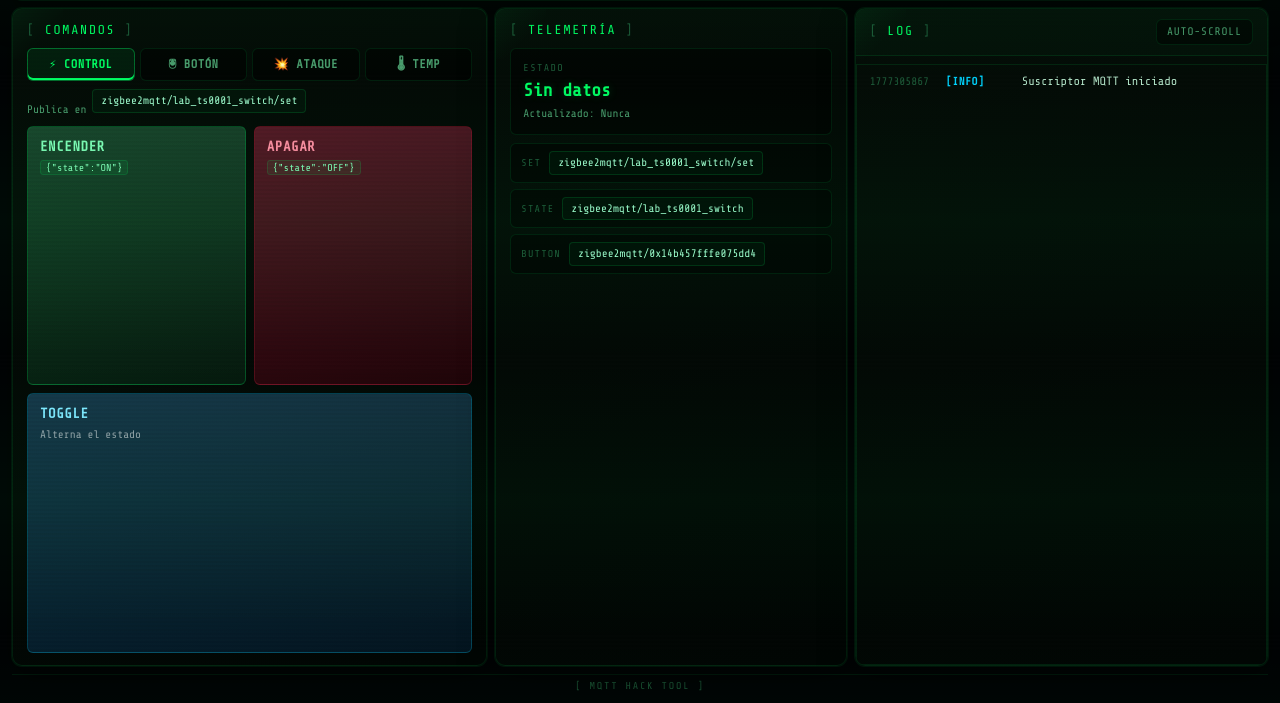
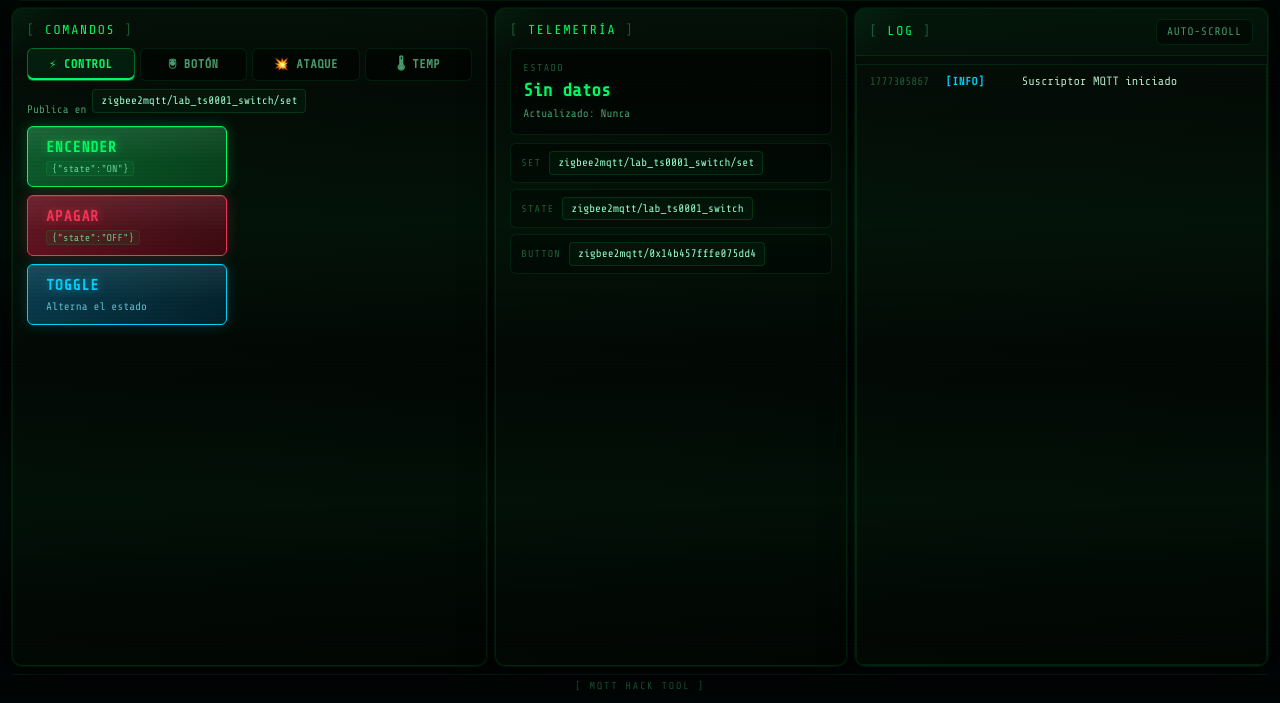
Before and after one commit to LuisAlbertoFP/zigbee2mqtt, a Flask app: page / in a window 1280 px wide. Shown: the part 97-800 px from the top of the page. Run offline with Flask 3, Linux system fonts and the light colour scheme.

Commit message:
texto mas visible

```diff
--- a/web/static/estilos.css
+++ b/web/static/estilos.css
@@ -271,80 +271,126 @@ body::after {
 
 /* ── Action buttons ── */
 .actions-grid {
-  display: grid;
-  grid-template-columns: 1fr 1fr;
+  display: flex;
+  flex-direction: column;
   gap: 8px;
-  flex: 1 1 0;
+  align-items: flex-start;
 }
 
-.action-form { margin: 0; display: contents; }
+.action-form { margin: 0; }
 
 .btn {
-  width: 100%; height: 100%;
-  min-height: 56px;
+  display: inline-flex;
+  flex-direction: column;
+  gap: 3px;
+  min-width: 200px;
+  padding: 10px 18px;
   border-radius: var(--r-sm);
   border: 1px solid transparent;
   cursor: pointer;
-  color: #f0fff8;
-  padding: 10px 12px;
+  text-align: left;
+  font: inherit;
   position: relative; overflow: hidden;
   background: #080e0a;
-  text-align: left;
-  font: inherit;
-  display: flex; flex-direction: column; gap: 4px;
-  transition: transform .12s ease, filter .12s ease;
+  transition: transform .12s ease, filter .12s ease, box-shadow .12s ease;
 }
 .btn::before {
   content: "";
   position: absolute; inset: 0;
-  background: linear-gradient(180deg, rgba(255,255,255,.05) 0%, transparent 100%);
+  background: linear-gradient(180deg, rgba(255,255,255,.07) 0%, transparent 60%);
   pointer-events: none;
 }
-.btn:hover  { transform: translateY(-1px); filter: brightness(1.1); }
-.btn:active { transform: none; filter: brightness(.95); }
-.btn:disabled { opacity: .45; cursor: not-allowed; filter: grayscale(.5); }
+.btn:hover  { transform: translateY(-2px); filter: brightness(1.15); }
+.btn:active { transform: none; filter: brightness(.92); }
+.btn:disabled { opacity: .4; cursor: not-allowed; filter: grayscale(.6); }
 
 .btn-title {
-  font-size: 14px; font-weight: 700;
-  letter-spacing: .04em; text-transform: uppercase;
+  font-size: 15px; font-weight: 700;
+  letter-spacing: .05em; text-transform: uppercase;
   position: relative; z-index: 1;
 }
 .btn-sub {
-  font-size: 11px; color: rgba(255,255,255,.55);
+  font-size: 11px;
   line-height: 1.3; position: relative; z-index: 1;
+  opacity: .75;
 }
 
-.btn-on     { background: linear-gradient(160deg,#0d3d22,#061a0e); border-color: rgba(0,255,100,.22); }
-.btn-on .btn-title { color: #7fffb8; }
+/* ON — verde brillante */
+.btn-on {
+  background: linear-gradient(135deg, #0f5c2e 0%, #073d1a 100%);
+  border-color: #00ff64;
+  box-shadow: 0 0 14px rgba(0,255,100,.25), inset 0 1px 0 rgba(0,255,100,.2);
+}
+.btn-on .btn-title { color: #00ff64; text-shadow: 0 0 10px rgba(0,255,100,.6); }
+.btn-on .btn-sub   { color: #7fffc0; }
 
-.btn-off    { background: linear-gradient(160deg,#4a0d1a,#200509); border-color: rgba(255,45,85,.22); }
-.btn-off .btn-title { color: #ff8fa3; }
+/* OFF — rojo intenso */
+.btn-off {
+  background: linear-gradient(135deg, #6b0f22 0%, #3d0510 100%);
+  border-color: #ff2d55;
+  box-shadow: 0 0 14px rgba(255,45,85,.25), inset 0 1px 0 rgba(255,45,85,.2);
+}
+.btn-off .btn-title { color: #ff2d55; text-shadow: 0 0 10px rgba(255,45,85,.6); }
+.btn-off .btn-sub   { color: #ffaab8; }
 
-.btn-toggle { background: linear-gradient(160deg,#0a2e40,#041520); border-color: rgba(0,212,255,.22); }
-.btn-toggle .btn-title { color: #7fe8ff; }
+/* TOGGLE — cian */
+.btn-toggle {
+  background: linear-gradient(135deg, #0a3d52 0%, #041e2a 100%);
+  border-color: #00d4ff;
+  box-shadow: 0 0 14px rgba(0,212,255,.2), inset 0 1px 0 rgba(0,212,255,.15);
+}
+.btn-toggle .btn-title { color: #00d4ff; text-shadow: 0 0 10px rgba(0,212,255,.5); }
+.btn-toggle .btn-sub   { color: #80eaff; }
 
-.btn-emulate { background: linear-gradient(160deg,#2a1050,#120820); border-color: rgba(168,85,247,.22); }
-.btn-emulate .btn-title { color: #d4a0ff; }
+/* EMULATE — púrpura */
+.btn-emulate {
+  background: linear-gradient(135deg, #3d1566 0%, #1e0838 100%);
+  border-color: #a855f7;
+  box-shadow: 0 0 14px rgba(168,85,247,.2), inset 0 1px 0 rgba(168,85,247,.15);
+}
+.btn-emulate .btn-title { color: #c084fc; text-shadow: 0 0 10px rgba(168,85,247,.5); }
+.btn-emulate .btn-sub   { color: #ddb8ff; }
 
+/* ATTACK — rojo pulsante */
 .btn-attack {
-  background: linear-gradient(160deg,#5a0a1a,#280408);
-  border-color: rgba(255,45,85,.35);
-  animation: apulse 1.8s ease-in-out infinite;
+  background: linear-gradient(135deg, #7a0f22 0%, #3d0510 100%);
+  border-color: #ff2d55;
+  box-shadow: 0 0 20px rgba(255,45,85,.35), inset 0 1px 0 rgba(255,45,85,.2);
+  animation: apulse 1.6s ease-in-out infinite;
 }
-.btn-attack .btn-title { color: #ff6b85; }
+.btn-attack .btn-title { color: #fff; text-shadow: 0 0 12px rgba(255,45,85,.8); }
+.btn-attack .btn-sub   { color: #ffb0bc; }
 @keyframes apulse {
-  0%,100% { box-shadow: 0 0 18px rgba(255,45,85,.12), 0 0 0 0 rgba(255,45,85,.18); }
-  50%     { box-shadow: 0 0 26px rgba(255,45,85,.2),  0 0 0 5px rgba(255,45,85,0); }
+  0%,100% { box-shadow: 0 0 20px rgba(255,45,85,.35), 0 0 0 0 rgba(255,45,85,.3); }
+  50%     { box-shadow: 0 0 30px rgba(255,45,85,.5),  0 0 0 6px rgba(255,45,85,0); }
 }
 
-.btn-stop-attack { background: linear-gradient(160deg,#3d2a08,#1a1003); border-color: rgba(255,184,0,.25); }
-.btn-stop-attack .btn-title { color: #ffd060; }
+/* STOP ATTACK — ámbar */
+.btn-stop-attack {
+  background: linear-gradient(135deg, #4a3008 0%, #261803 100%);
+  border-color: #ffb800;
+  box-shadow: 0 0 14px rgba(255,184,0,.2), inset 0 1px 0 rgba(255,184,0,.15);
+}
+.btn-stop-attack .btn-title { color: #ffb800; text-shadow: 0 0 10px rgba(255,184,0,.5); }
+.btn-stop-attack .btn-sub   { color: #ffe080; }
 
-.btn-calib { background: linear-gradient(160deg,#1a0a3d,#0a0520); border-color: rgba(168,85,247,.25); }
-.btn-calib .btn-title { color: #c090ff; }
+/* CALIB — violeta */
+.btn-calib {
+  background: linear-gradient(135deg, #2a0f52 0%, #130526 100%);
+  border-color: #a855f7;
+  box-shadow: 0 0 14px rgba(168,85,247,.2), inset 0 1px 0 rgba(168,85,247,.12);
+}
+.btn-calib .btn-title { color: #c084fc; text-shadow: 0 0 10px rgba(168,85,247,.5); }
+.btn-calib .btn-sub   { color: #ddb8ff; }
 
-.btn-calib-reset { background: linear-gradient(160deg,#0a2a1a,#041008); border-color: rgba(0,255,100,.18); }
-.btn-calib-reset .btn-title { color: #60ffb0; }
+/* CALIB RESET — verde apagado */
+.btn-calib-reset {
+  background: linear-gradient(135deg, #0a3320 0%, #041a0e 100%);
+  border-color: #00c44e;
+  box-shadow: 0 0 14px rgba(0,196,78,.15), inset 0 1px 0 rgba(0,196,78,.12);
+}
+.btn-calib-reset .btn-title { color: #00c44e; text-shadow: 0 0 8px rgba(0,196,78,.4); }
+.btn-calib-reset .btn-sub   { color: #80ffb8; }
 
 /* ── Telemetry card ── */
 .state-box {
--- a/web/templates/index.html
+++ b/web/templates/index.html
@@ -77,7 +77,7 @@
                 </button>
               </form>
               <form class="action-form" method="post" action="{{ url_for('main.toggle') }}">
-                <button class="btn btn-toggle" type="submit" style="grid-column:span 2">
+                <button class="btn btn-toggle" type="submit">
                   <span class="btn-title">Toggle</span>
                   <span class="btn-sub">Alterna el estado</span>
                 </button>
@@ -90,7 +90,7 @@
             <div class="panel-meta">Publica en <span class="pill">{{ button_topic }}</span></div>
             <div class="actions-grid">
               <form class="action-form" method="post" action="{{ url_for('main.button_single') }}">
-                <button class="btn btn-emulate" type="submit" style="grid-column:span 2">
+                <button class="btn btn-emulate" type="submit">
                   <span class="btn-title">Single</span>
                   <span class="btn-sub">Emula acción single del pulsador</span>
                 </button>
```
